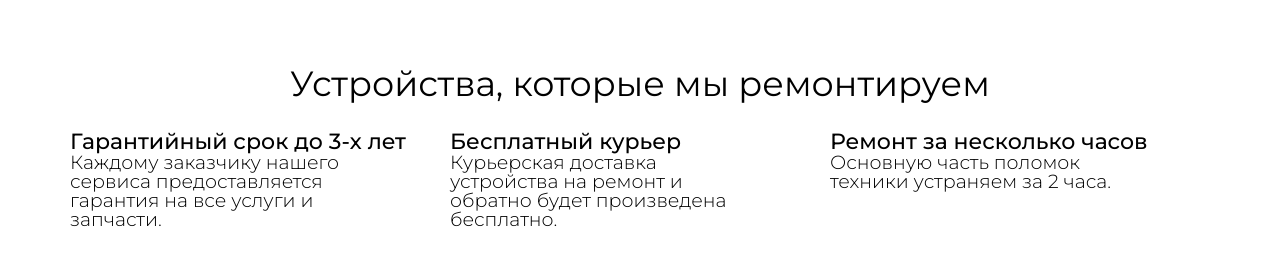
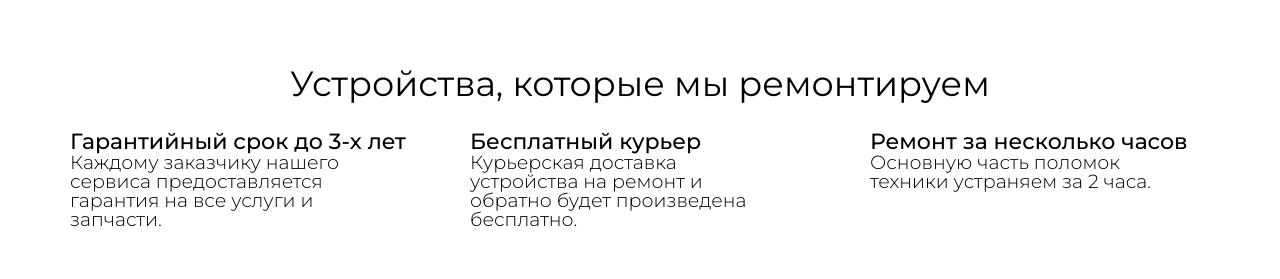
Before and after one commit to normansrgn/applerepair, a plain HTML site: page index.html in a window 1280 px wide. Shown: the part 2280-2559 px from the top of the page. Drawn offline with Linux system fonts and the light colour scheme.

Commit message:
adaptive

```diff
--- a/styles/index.css
+++ b/styles/index.css
@@ -280,6 +280,10 @@ main {
     padding-top: 145px;
 }
 
+.advantage_card {
+    width: 400px;
+}
+
 
 .advantage_card_tittle {
     font-size: 22px;
@@ -323,12 +327,15 @@ main {
 
 }
 .device_cards {
+    width: 400px;
     display: flex;
+    max-width: 100%;
 
 }
 
 .device_card {
-    width: 677px;
+    width: 400px;
+    max-width: 100%;
 }
 
 .quesion_btn {
```
